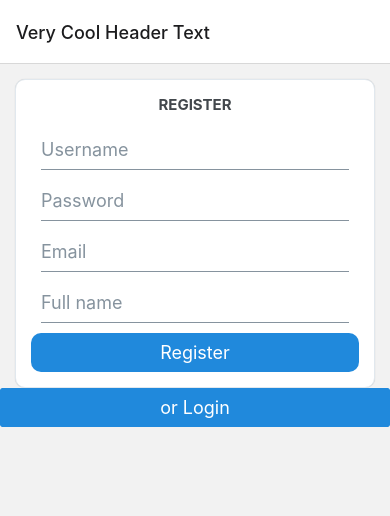
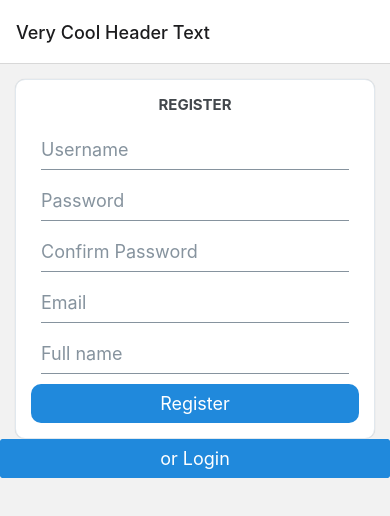
Before and after one commit to JerbsH/wbma, a React Native app: screen /Home in a window 390 px wide. Both pictures are taken after a click on the button "or Register". Shown: the top 516 px of the page. Built offline with nearby package versions, Linux system fonts and the light colour scheme; no server answers.

Commit message:
added validation

```diff
--- a/components/LoginForm.js
+++ b/components/LoginForm.js
@@ -1,4 +1,3 @@
-import {Text} from 'react-native';
 import React, {useContext} from 'react';
 import {useForm, Controller} from 'react-hook-form';
 import AsyncStorage from '@react-native-async-storage/async-storage';
@@ -36,11 +35,10 @@ const LoginForm = () => {
     <Card containerStyle={{borderRadius: 10}}>
       <Card.Title style={{fontSize: 15}}>LOGIN</Card.Title>
 
-      {errors.username && <Text style={{color: 'red'}}>This is required.</Text>}
       <Controller
         control={control}
         rules={{
-          required: true,
+          required: {value: true, message: 'is required'},
         }}
         render={({field: {onChange, onBlur, value}}) => (
           <Input
@@ -49,6 +47,7 @@ const LoginForm = () => {
             onBlur={onBlur}
             onChangeText={onChange}
             value={value}
+            errorMessage={errors.username?.message}
           />
         )}
         name="username"
@@ -58,6 +57,7 @@ const LoginForm = () => {
         control={control}
         rules={{
           maxLength: 100,
+          required: {value: true, message: 'is required'},
         }}
         render={({field: {onChange, onBlur, value}}) => (
           <Input
@@ -67,6 +67,7 @@ const LoginForm = () => {
             onBlur={onBlur}
             onChangeText={onChange}
             value={value}
+            errorMessage={errors.password?.message}
           />
         )}
         name="password"
--- a/components/RegisterForm.js
+++ b/components/RegisterForm.js
@@ -1,4 +1,3 @@
-import {Text} from 'react-native';
 import React from 'react';
 import {useUser} from '../hook/ApiHooks';
 import {useForm, Controller} from 'react-hook-form';
@@ -9,6 +8,7 @@ const RegisterForm = () => {
   const {
     control,
     handleSubmit,
+    getValues,
     formState: {errors},
     reset,
   } = useForm({
@@ -33,12 +33,11 @@ const RegisterForm = () => {
     <Card containerStyle={{borderRadius: 10}}>
       <Card.Title style={{fontSize: 15}}>REGISTER</Card.Title>
 
-      {errors.username && <Text style={{color: 'red'}}>This is required.</Text>}
-      <Text style={{color: 'red'}}>{errors.username?.message}</Text>
       <Controller
         control={control}
         rules={{
-          required: true,
+          required: {value: true, message: 'is required'},
+          minLength: {value: 3, message: 'minimum length is 3'},
           validate: async (value) => {
             try {
               const isAvailable = await checkUsername(value);
@@ -62,12 +61,11 @@ const RegisterForm = () => {
         name="username"
       />
 
-      {errors.password && <Text style={{color: 'red'}}>This is required.</Text>}
       <Controller
         control={control}
         rules={{
-          maxLength: 100,
-          required: true,
+          required: {value: true, message: 'is required'},
+          minLength: {value: 6, message: 'minimum length is 6'},
         }}
         render={({field: {onChange, onBlur, value}}) => (
           <Input
@@ -77,17 +75,44 @@ const RegisterForm = () => {
             onBlur={onBlur}
             onChangeText={onChange}
             value={value}
+            errorMessage={errors.password?.message}
           />
         )}
         name="password"
       />
 
-      {errors.email && <Text style={{color: 'red'}}>This is required.</Text>}
       <Controller
         control={control}
         rules={{
-          maxLength: 100,
-          required: true,
+          required: {value: true, message: 'is required'},
+          validate: (value) => {
+            const {password} = getValues();
+            return value === password ? true : 'Passwords do not match';
+          },
+        }}
+        render={({field: {onChange, onBlur, value}}) => (
+          <Input
+            placeholder="Confirm Password"
+            secureTextEntry={true}
+            autoCapitalize="none"
+            onBlur={onBlur}
+            onChangeText={onChange}
+            value={value}
+            errorMessage={errors.confirm_password?.message}
+          />
+        )}
+        name="confirm_password"
+      />
+
+      <Controller
+        control={control}
+        rules={{
+          required: {value: true, message: 'is required'},
+          pattern: {
+            // TODO: add better regexp for email
+            value: /@/,
+            message: 'must be a valid email',
+          },
         }}
         render={({field: {onChange, onBlur, value}}) => (
           <Input
@@ -96,6 +121,7 @@ const RegisterForm = () => {
             onBlur={onBlur}
             onChangeText={onChange}
             value={value}
+            errorMessage={errors.email?.message}
           />
         )}
         name="email"
@@ -105,6 +131,7 @@ const RegisterForm = () => {
         control={control}
         rules={{
           maxLength: 100,
+          minLength: {value: 3, message: 'minimum length is 3'},
         }}
         render={({field: {onChange, onBlur, value}}) => (
           <Input
@@ -113,6 +140,7 @@ const RegisterForm = () => {
             onBlur={onBlur}
             onChangeText={onChange}
             value={value}
+            errorMessage={errors.full_name?.message}
           />
         )}
         name="full_name"
```
